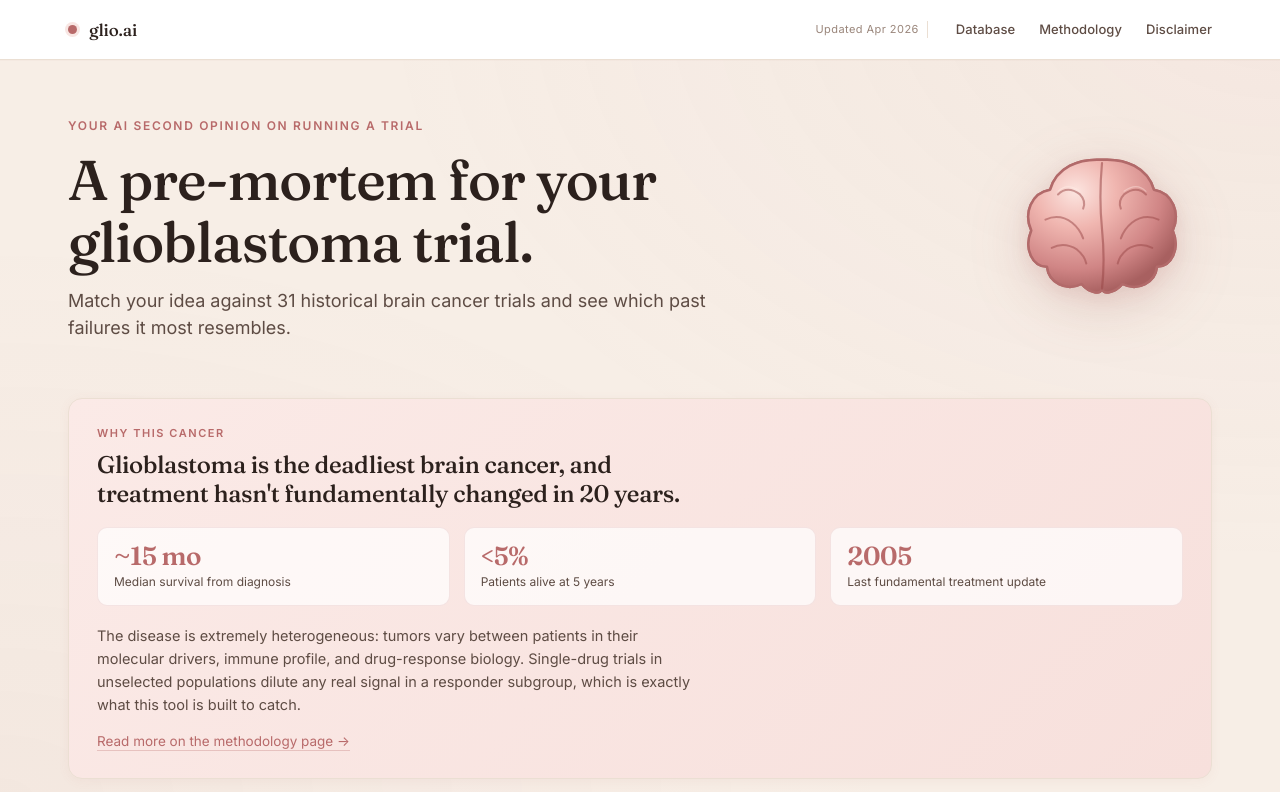
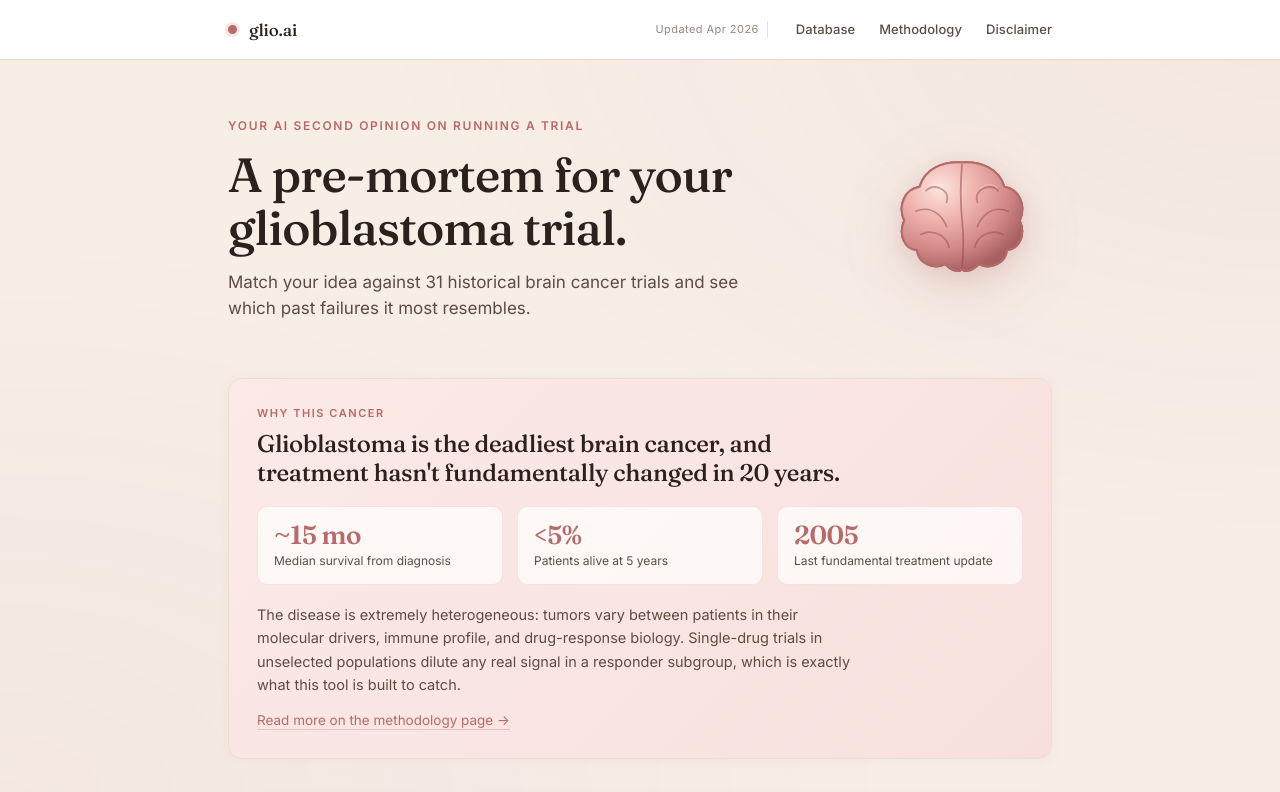
Before and after one commit to aklimahos/gbm-premortem, a website: page public/index.html in a window 1280 px wide. Shown: the top 792 px of the page. Drawn offline with Linux system fonts and the light colour scheme.

Commit message:
Revert page width back to 880px, scale down hero

```diff
--- a/public/index.html
+++ b/public/index.html
@@ -55,7 +55,7 @@
     box-shadow: 0 1px 0 rgba(184, 106, 106, 0.04);
   }
   .appbar-inner {
-    max-width: 1200px;
+    max-width: 880px;
     margin: 0 auto;
     padding: 16px 28px;
     display: flex;
@@ -128,7 +128,7 @@
 
   /* Page container */
   .page {
-    max-width: 1200px;
+    max-width: 880px;
     margin: 0 auto;
     padding: 56px 28px 96px;
   }
@@ -137,16 +137,16 @@
   .hero {
     margin-bottom: 56px;
     display: grid;
-    grid-template-columns: 1fr 220px;
+    grid-template-columns: 1fr 180px;
     align-items: center;
-    gap: 60px;
+    gap: 40px;
   }
   .hero-text {
     min-width: 0;
   }
   .hero-icon {
-    width: 220px;
-    height: 220px;
+    width: 180px;
+    height: 180px;
     justify-self: end;
     filter: drop-shadow(0 14px 28px rgba(155, 70, 70, 0.18)) drop-shadow(0 4px 8px rgba(155, 70, 70, 0.10));
   }
@@ -178,7 +178,7 @@
   }
   h1 {
     font-family: var(--serif);
-    font-size: 56px;
+    font-size: 48px;
     line-height: 1.1;
     letter-spacing: -0.02em;
     font-weight: 500;
@@ -186,11 +186,11 @@
     color: var(--ink);
   }
   .lede {
-    font-size: 18px;
+    font-size: 17px;
     line-height: 1.55;
     color: var(--ink-soft);
     margin: 0;
-    max-width: 700px;
+    max-width: 560px;
   }
 
   /* Explainer card */
```
